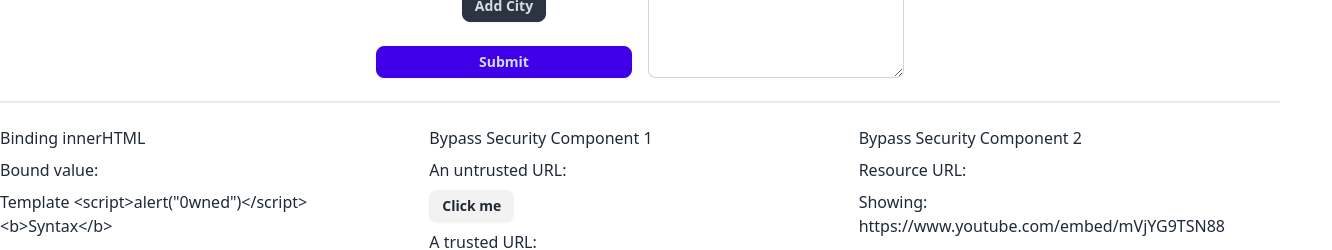
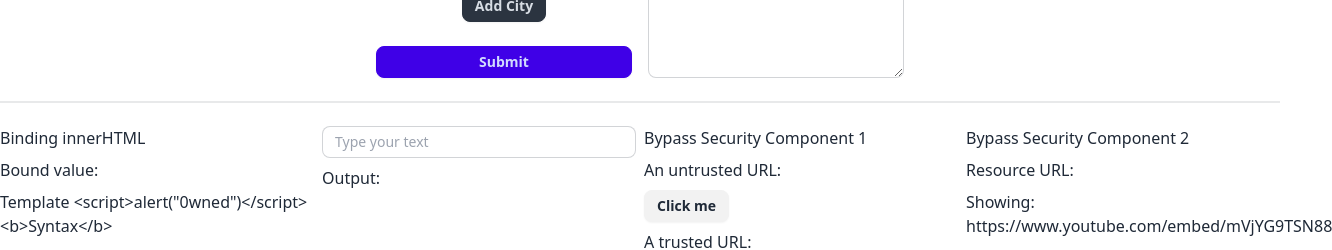
Before and after one commit to riefive/learn-angular-12-ssr, an Angular app: page / in a window 1280 px wide. Shown: the part 360-610 px from the top of the page, 1332 px wide, since content can reach past the window. Built offline with nearby package versions, Linux system fonts and the light colour scheme.

Commit message:
feat(sanitize): add sanitize demo input

```diff
--- a/src/app/components/contact/contact.component.html
+++ b/src/app/components/contact/contact.component.html
@@ -26,7 +26,7 @@
                 <div class="flex justify-center mt-4 mb-2">
                     <button class="btn btn-neutral btn-sm" (click)="HandleAddCity()">Add City</button>
                 </div>
-                <div *ngFor="let city of CityControls; let i = index" class="flex flex-col gap-1">
+                <div *ngFor="let city of cityControls; let i = index" class="flex flex-col gap-1">
                     <div class="flex flex-row items-center gap-2">
                         <label class="flex-auto form-control w-full max-w-xs">
                             <input [formControlName]="i" type="text" placeholder="Type your city" class="input input-bordered input-sm w-full max-w-xs" />
--- a/src/app/components/contact/contact.component.ts
+++ b/src/app/components/contact/contact.component.ts
@@ -21,7 +21,7 @@ export class ContactComponent implements OnInit {
     });
   }
 
-  get CityControls() {
+  get cityControls() {
     const current = this.form.get('cities')!;
     return (<FormArray>current).controls;
   }
--- a/src/app/components/security/security.component.html
+++ b/src/app/components/security/security.component.html
@@ -1,10 +1,16 @@
-<div class="grid grid-cols-3 gap-2">
+<div class="grid grid-cols-4 gap-2">
     <div class="flex flex-col gap-2">
         <h4>Binding innerHTML</h4>
         <p class="font-medium">Bound value:</p>
         <p>{{ htmlSnippet }}</p>
         <p class="font-medium">Result of binding to innerHTML:</p>
         <p [innerHTML]="htmlSnippet"></p>
+    </div>
+    <div class="flex flex-col gap-2">
+        <label class="form-control w-full max-w-xs">
+            <input [(ngModel)]="inputValue" type="text" placeholder="Type your text" class="input input-bordered input-sm w-full max-w-xs" (ngModelChange)="SanitizeInput()" />
+        </label>
+        <p>Output: {{ sanitizedValue }}</p>
     </div>
     <div class="flex flex-col justify-start gap-2">
         <h3>Bypass Security Component 1</h3>
--- a/src/app/components/security/security.component.ts
+++ b/src/app/components/security/security.component.ts
@@ -1,4 +1,4 @@
-import { Component, OnInit, AfterViewInit, ElementRef, ViewChild } from '@angular/core';
+import { Component, OnInit, AfterViewInit, ElementRef, ViewChild, SecurityContext } from '@angular/core';
 import { DomSanitizer, SafeResourceUrl, SafeUrl } from '@angular/platform-browser';
 import { of } from 'rxjs';
 
@@ -15,6 +15,8 @@ export class SecurityComponent implements OnInit, AfterViewInit {
   numbers: any;
   htmlSnippet: string = '';
   isImagePlace: boolean = false;
+  inputValue: string = '';
+  sanitizedValue: string = '';
 
   @ViewChild('iframeUntrust') iframe!: ElementRef;
 
@@ -37,9 +39,15 @@ export class SecurityComponent implements OnInit, AfterViewInit {
   ngAfterViewInit(): void {
     const iframeSrcText = this.iframe.nativeElement.getAttribute('src')!;
     if (!iframeSrcText) {
-      this.iframe.nativeElement
       this.isImagePlace = true;
     }
+  }
+
+  SanitizeInput() {
+    this.sanitizedValue = this.sanitizer.sanitize(
+      SecurityContext.HTML,
+      this.inputValue
+    )!;
   }
 
   SanitizeVideoUrl(id: string) {
```
